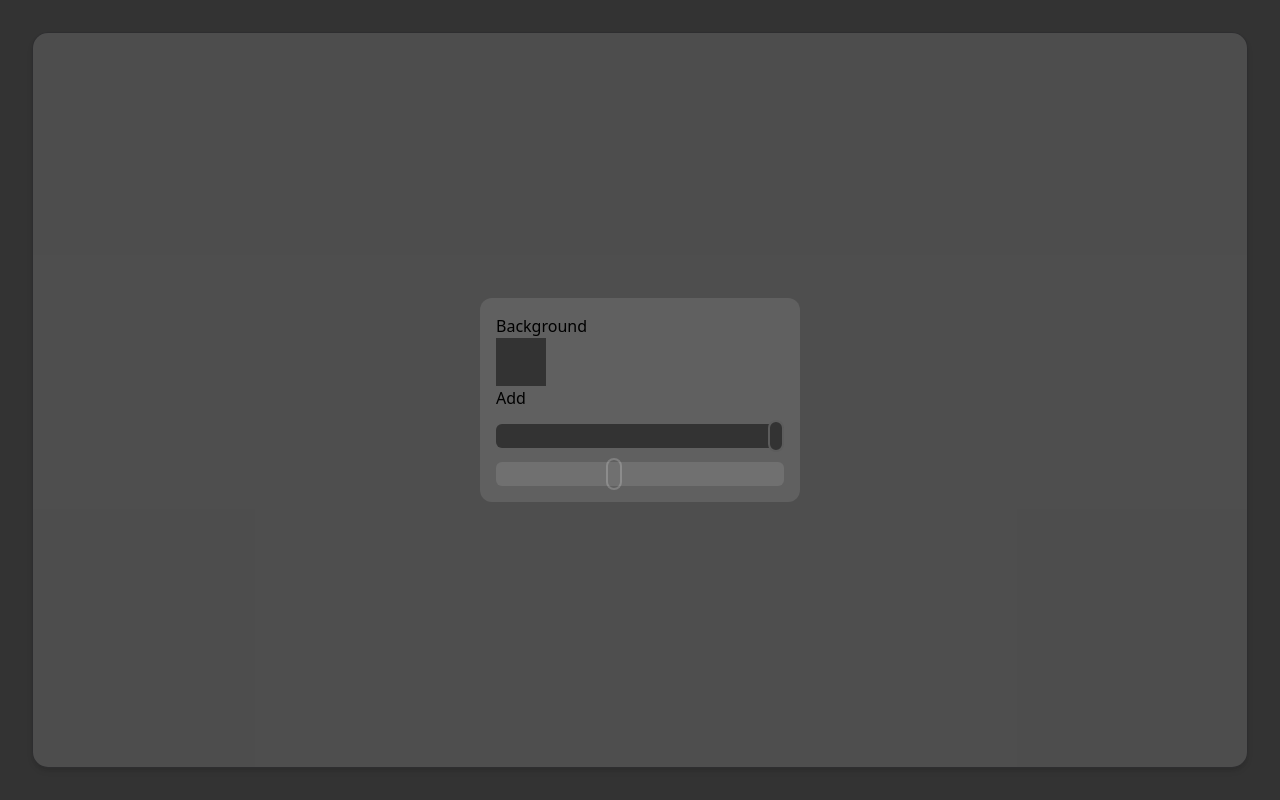
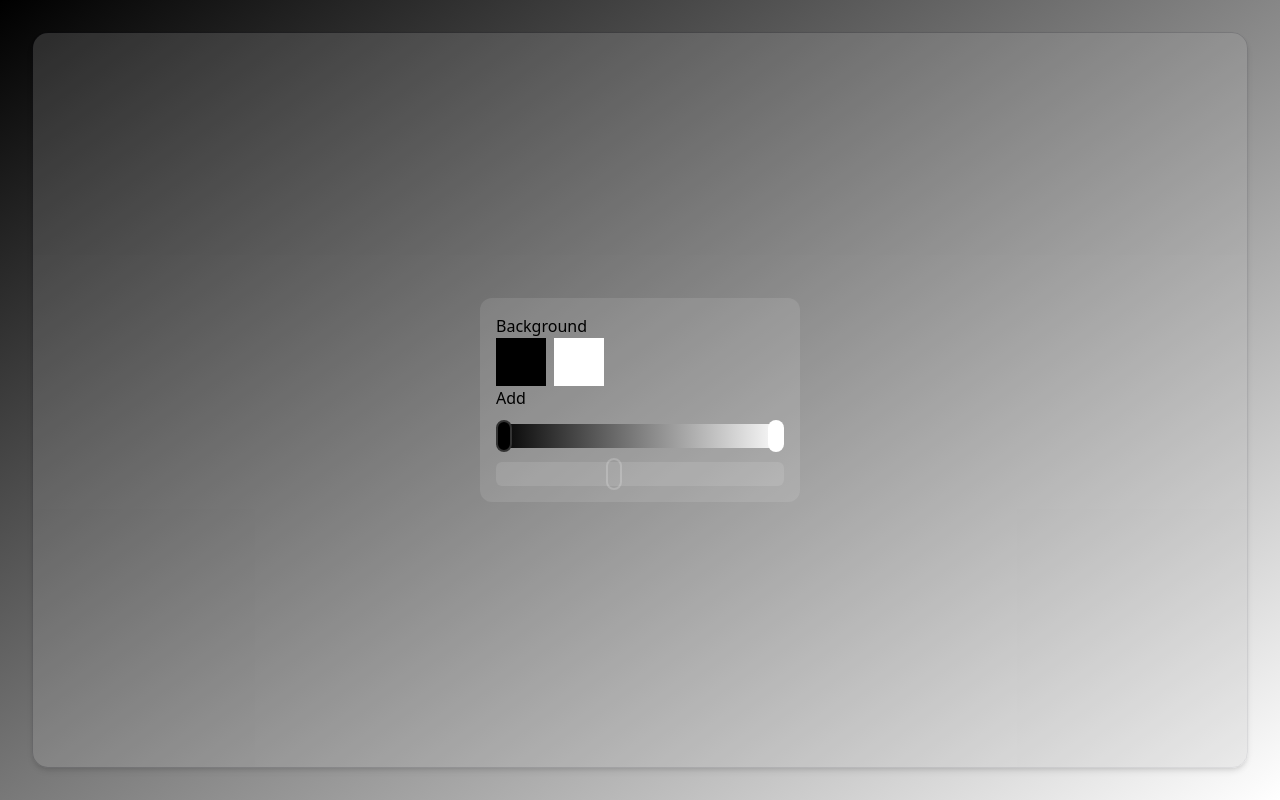
Before and after one commit to nstfkc/nstfkc.com, a Next.js app: page /bg-noise in a window 1280 px wide. Built offline with nearby package versions, Linux system fonts and the light colour scheme.

Commit message:
color store

```diff
--- /dev/null
+++ b/app/bg-noise/components/ColorStore.ts
@@ -0,0 +1,135 @@
+import { Subject } from "@/lib/Subject";
+import { useState, useSyncExternalStore } from "react";
+
+function arrayDiff<T>(arr1: T[], arr2: T[]): T {
+  for (const x of arr1) {
+    if (!arr2.includes(x)) {
+      return x;
+    }
+  }
+}
+
+type ColorCodes = Record<string, string>;
+type ColorStops = Record<string, number>;
+
+type State = {
+  colorCodes: ColorCodes;
+  colorStops: ColorStops;
+  order: string[];
+};
+
+const defaultState: State = {
+  colorCodes: { "color-1": "#000000", "color-2": "#ffffff" },
+  colorStops: { "color-1": 0, "color-2": 100 },
+  order: ["color-1", "color-2"],
+};
+
+export class ColorStore {
+  colorCodes$: Subject<ColorCodes>;
+  colorStops$: Subject<ColorStops>;
+  order$: Subject<string[]>;
+
+  constructor(initialState: State = defaultState) {
+    const { colorCodes, colorStops, order } = initialState;
+    this.colorCodes$ = new Subject(colorCodes);
+    this.colorStops$ = new Subject(colorStops);
+    this.order$ = new Subject(order);
+  }
+
+  getSubject = (key: keyof State) => {
+    switch (key) {
+      case "colorCodes":
+        return this.colorCodes$;
+      case "colorStops":
+        return this.colorStops$;
+      case "order":
+        return this.order$;
+    }
+  };
+
+  updateOrder = (id1: string, id2: string) => {
+    const currentOrder = this.order$.getValue();
+    const id1Index = currentOrder.indexOf(id1);
+    const id2Index = currentOrder.indexOf(id2);
+    currentOrder[id1Index] = id2;
+    currentOrder[id2Index] = id1;
+
+    const colorStops = this.colorStops$.getValue();
+
+    const id1Stop = colorStops[id2];
+    const id2Stop = colorStops[id1];
+
+    this.colorStops$.next({ ...colorStops, [id1]: id1Stop, [id2]: id2Stop });
+    this.order$.next([...currentOrder]);
+  };
+
+  updateColorCode = (id: string, code: string) => {
+    this.colorCodes$.next({ ...this.colorCodes$.getValue(), [id]: code });
+  };
+
+  addColor = (code: string) => {
+    const nextId = `color-${
+      Object.keys(this.colorCodes$.getValue()).length + 1
+    }`;
+    this.colorCodes$.next({ ...this.colorCodes$.getValue(), [nextId]: code });
+    this.order$.next([...this.order$.getValue(), nextId]);
+    this.colorStops$.next({ ...this.colorStops$.getValue(), [nextId]: 100 });
+  };
+
+  removeColor = (id: string) => {
+    const { [id]: _, ...nextColorCodes } = this.colorCodes$.getValue();
+    this.colorCodes$.next(nextColorCodes);
+  };
+
+  updateColorStops = (stop: number[]) => {
+    const currentValue = this.colorStops$.getValue();
+
+    const currentStops = Object.entries(currentValue).map(
+      ([_, value]) => value
+    );
+
+    let updatedKey = "";
+    const diff = arrayDiff(stop, currentStops);
+
+    for (const [key, value] of Object.entries(currentValue)) {
+      if (!stop.includes(value)) {
+        updatedKey = key;
+        break;
+      }
+    }
+
+    const currentOrder = this.order$.getValue();
+    const orderIndex = currentOrder.indexOf(updatedKey);
+    const min = this.colorStops$.getValue()[currentOrder[orderIndex - 1]] ?? 0;
+    const max =
+      this.colorStops$.getValue()[currentOrder[orderIndex + 1]] ?? 100;
+
+    if (diff >= min && diff <= max) {
+      this.colorStops$.next({ ...currentValue, [updatedKey]: diff });
+    }
+  };
+
+  reset = () => {
+    this.colorCodes$.next(defaultState.colorCodes);
+    this.colorStops$.next(defaultState.colorStops);
+    this.order$.next(defaultState.order);
+  };
+}
+
+export const useColorStoreState = <K extends keyof State>(
+  instance: ColorStore,
+  key: K
+) => {
+  const subject$ = instance.getSubject(key);
+  return useSyncExternalStore(
+    subject$.subscribe,
+    subject$.getValue ?? (() => null as any),
+    subject$.getValue ?? (() => null as any)
+  ) as State[K];
+};
+
+export const useColorStore = (initialState = defaultState) => {
+  const [instance] = useState(() => new ColorStore(initialState));
+
+  return instance;
+};
--- a/app/bg-noise/components/Parameters.tsx
+++ b/app/bg-noise/components/Parameters.tsx
@@ -14,8 +14,6 @@ import {
   KeyboardSensor,
   PointerSensor,
   closestCenter,
-  useDraggable,
-  useDroppable,
   useSensor,
   useSensors,
 } from "@dnd-kit/core";
@@ -27,25 +25,28 @@ import {
   sortableKeyboardCoordinates,
   horizontalListSortingStrategy,
 } from "@dnd-kit/sortable";
+import { ColorStore, useColorStore, useColorStoreState } from "./ColorStore";
 
 const RangeSlider = (props: {
-  value: number[];
-  onChange: (fn: (value: number[]) => number[]) => void;
+  colorStore: ColorStore;
   trackBackground?: string;
-  colors: string[];
 }) => {
-  const { onChange, value, trackBackground, colors } = props;
+  const { colorStore, trackBackground } = props;
+  const colorStops = useColorStoreState(colorStore, "colorStops");
+  const colorCodes = useColorStoreState(colorStore, "colorCodes");
+
   return (
     <Slider.Root
       className="relative flex items-center select-none touch-none h-5"
-      value={value}
-      onValueChange={(nextValue) =>
-        onChange((prevValue) => {
-          return nextValue;
-        })
-      }
+      value={Object.values(colorStops)}
+      onValueChange={(nextValue) => {
+        console.log(nextValue);
+        colorStore.updateColorStops(nextValue);
+      }}
       min={0}
       max={100}
+      step={1}
+      minStepsBetweenThumbs={5}
     >
       <Slider.Track
         style={{ background: trackBackground }}
@@ -54,7 +55,7 @@ const RangeSlider = (props: {
         <Slider.Range className="absolute h-full" />
       </Slider.Track>
 
-      {colors.map((color, i) => (
+      {Object.values(colorCodes).map((color, i) => (
         <Slider.Thumb
           key={color + i}
           style={{ background: color }}
@@ -86,41 +87,10 @@ const Container = (props: ComponentProps<"div">) => {
   );
 };
 
-const Color = (props: {
-  index: number;
-  color: string;
-  onChange: (color: string) => void;
-}) => {
-  const { color, onChange, index } = props;
-  const { attributes, listeners, setNodeRef, transform, transition } =
-    useSortable({
-      id: `draggable-${index}`,
-    });
-  const style = {
-    transform: CSS.Transform.toString(transform),
-    transition,
-  };
-  return (
-    <div
-      ref={setNodeRef}
-      style={{ background: color, ...style }}
-      {...listeners}
-      {...attributes}
-    >
-      <input
-        className="opacity-0 bg-transparent border border-white/20 rounded-md px-1 py-[2px] h-12"
-        type="color"
-        onChange={(e) => onChange(e.target.value)}
-        value={color}
-      />
-    </div>
-  );
-};
-
 export function SortableItem(props: {
   color: string;
   onChange: (color: string) => void;
-  id: number;
+  id: string;
 }) {
   const { color, onChange } = props;
   const { attributes, listeners, setNodeRef, transform, transition } =
@@ -151,20 +121,10 @@ export function SortableItem(props: {
   );
 }
 
-function Colors(props: {
-  colors: string[];
-  setColors: Dispatch<SetStateAction<string[]>>;
-}) {
-  const { colors, setColors } = props;
-  const [items, setItems] = useState(colors.map((_, i) => i + 1));
-
-  useEffect(() => {
-    if (colors.length > items.length) {
-      setItems((prevItems) => {
-        return [...prevItems, prevItems.length + 1];
-      });
-    }
-  }, [colors, items]);
+function Colors(props: { colorStore: ColorStore }) {
+  const { colorStore } = props;
+  const order = useColorStoreState(props.colorStore, "order");
+  const colorCodes = useColorStoreState(props.colorStore, "colorCodes");
 
   const sensors = useSensors(
     useSensor(PointerSensor),
@@ -180,19 +140,15 @@ function Colors(props: {
         collisionDetection={closestCenter}
         onDragEnd={handleDragEnd}
       >
-        <SortableContext items={items} strategy={horizontalListSortingStrategy}>
-          {items.map((item) => (
+        <SortableContext items={order} strategy={horizontalListSortingStrategy}>
+          {order.map((item) => (
             <SortableItem
               id={item}
               onChange={(color) => {
-                setColors((prev) => {
-                  let next = [...prev];
-                  next[item - 1] = color;
-                  return next;
-                });
+                colorStore.updateColorCode(item, color);
               }}
               key={item}
-              color={colors[item - 1]}
+              color={colorCodes[item]}
             />
           ))}
         </SortableContext>
@@ -204,46 +160,23 @@ function Colors(props: {
     const { active, over } = event;
 
     if (active.id !== over.id) {
-      setItems((items) => {
-        const oldIndex = items.indexOf(active.id);
-        const newIndex = items.indexOf(over.id);
-        const next = arrayMove(items, oldIndex, newIndex);
-        setColors(() => {
-          return next.map((i) => colors[i - 1]);
-        });
-        return next;
-      });
+      colorStore.updateOrder(active.id, over.id);
     }
   }
 }
 
 export const NoiseParameters = () => {
-  const [colors, setColors] = useState(["#333"]);
-  const [colorStops, setColorStops] = useState([100]);
   const [radii, setRadii] = useState(145);
 
-  useEffect(() => {
-    setColorStops(() => {
-      if (colors.length === 1) return [100];
-      if (colors.length === 2) return [0, 100];
-      const biggestColorStop = Math.max(...colorStops);
-      const next = Math.min(100, biggestColorStop + 10);
-      return [...colorStops, next];
-    });
-  }, [colors]);
+  const colorStore = useColorStore();
+  const colorCodes = useColorStoreState(colorStore, "colorCodes");
+  const colorStops = useColorStoreState(colorStore, "colorStops");
+  const order = useColorStoreState(colorStore, "order");
 
-  console.log(colors);
-
-  let bg = (_: number) => "";
-
-  if (colors.length === 1) {
-    bg = (_deg: number) => colors[0];
-  } else {
-    bg = (deg) =>
-      `linear-gradient(${deg}deg, ${colors
-        .map((color, i) => `${color} ${colorStops[i]}%`)
-        .join(", ")})`;
-  }
+  const bg = (deg: number) =>
+    `linear-gradient(${deg}deg, ${order
+      .map((id) => `${colorCodes[id]} ${colorStops[id]}%`)
+      .join(", ")})`;
 
   return (
     <div
@@ -261,22 +194,17 @@ export const NoiseParameters = () => {
             <span>Background</span>
             <div className="flex flex-col gap-4">
               <div>
-                <Colors colors={colors} setColors={setColors} />
+                <Colors colorStore={colorStore} />
                 <button
                   onClick={() => {
-                    setColors((prev) => [...prev, "#1e1e1e"]);
+                    colorStore.addColor("#333");
                   }}
                 >
                   Add
                 </button>
               </div>
               <div>
-                <RangeSlider
-                  colors={colors}
-                  trackBackground={bg(90)}
-                  value={colorStops}
-                  onChange={setColorStops}
-                />
+                <RangeSlider colorStore={colorStore} trackBackground={bg(90)} />
               </div>
               <div>
                 <RadiiSlider
```
